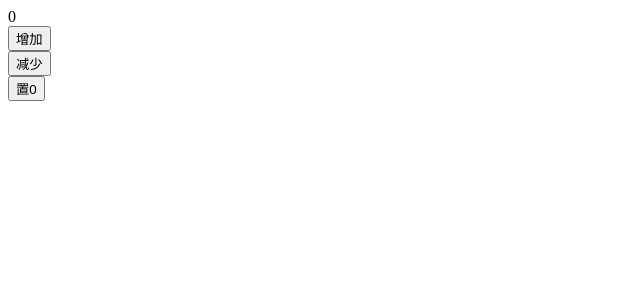
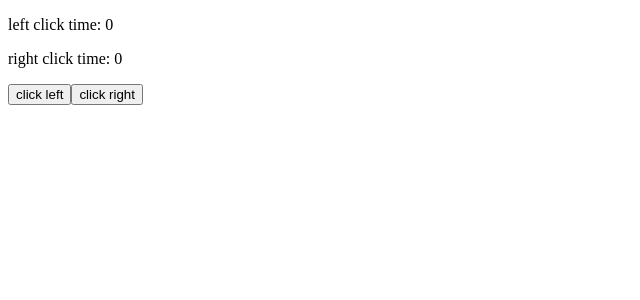
Before and after one commit to zzsealy/fullstackopen, a React (Create React App) app in the folder part1/: page / in a window 1280 px wide. Shown: the top 300 px of the page, without its empty margins (0-640 px from the left). Built offline with nearby package versions, Linux system fonts and the light colour scheme.

Commit message:
wip: 将两个状态更新在一个对象里

```diff
--- a/part1/src/App.js
+++ b/part1/src/App.js
@@ -1,40 +1,26 @@
 import {useState} from 'react'
-
-const Display = (props) => <div>{ props.counter }</div>
-
-
-const Button = (props) => {
-  return (
-    <div>
-      <button onClick={props.onClick}>{props.text}</button>
-    </div>
-  )
-}
 
 const App = () => {
   // react hooks
-  const [counter, setCounter] = useState(0)
+  const [clicks, setClicks] = useState({
+    'left': 0,
+    'right': 0
+  })
 
-  const increaseByOne = () => {
-    setCounter(counter + 1)
-    console.log('clicked')
+  const leftClicks = () => {
+    setClicks({...clicks, left: clicks.left + 1})
   }
 
-  const decreaseByOne = () => {
-    setCounter(counter - 1)
+  const rightClicks = () => {
+    setClicks({...clicks, right: clicks.right + 1})
   }
-
-  const setZero = () => {
-    setCounter(0)
-  }
-
 
   return (
     <div>
-      <Display counter={counter} />
-      <Button onClick={increaseByOne} text="增加" />
-      <Button onClick={decreaseByOne} text="减少" />
-      <Button onClick={setZero} text="置0" />
+      <p>left click time: {clicks.left}</p>
+      <p>right click time: {clicks.right}</p>
+      <button onClick={leftClicks}>click left</button>
+      <button onClick={rightClicks}>click right</button>
     </div>
   )
 }
```
